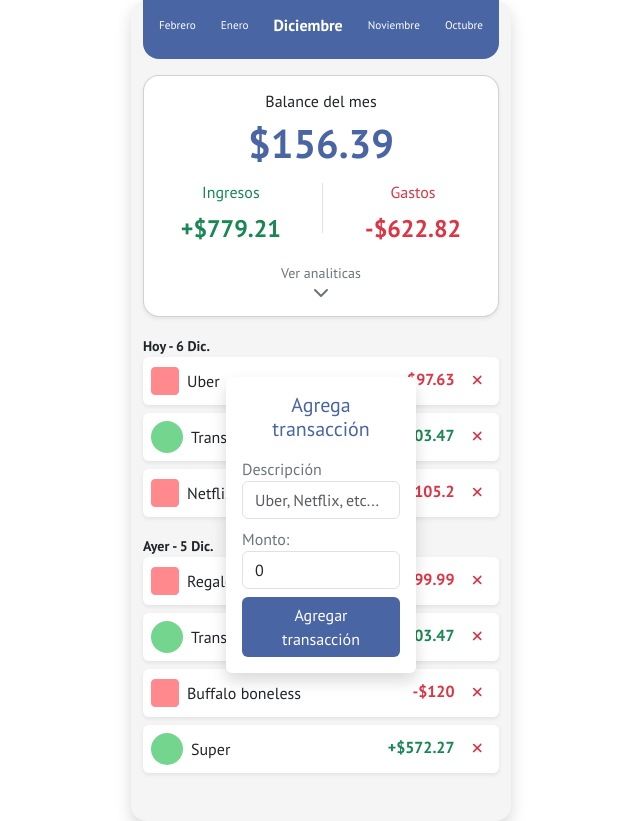
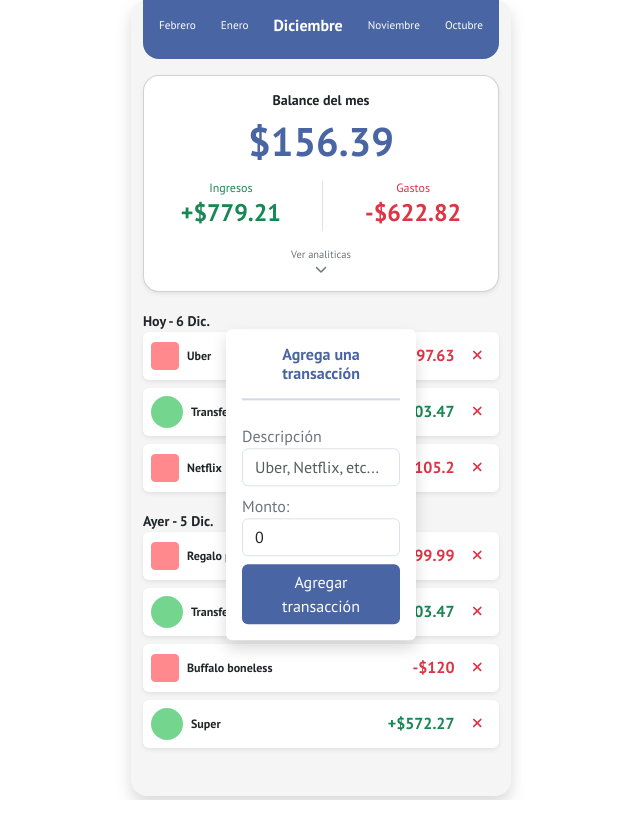
Before and after one commit to ArmandLord/disrupcion-challenge, a React (Vite) app: page / in a window 1280 px wide. Both pictures are taken after a click on the button "Agregar Movimiento". Shown: the whole page, without its empty margins (319-959 px from the left). After the commit the page ends 800 px from the top, so only its background shows below. Built offline with nearby package versions, Linux system fonts and the light colour scheme.

Commit message:
fix: fontSize

```diff
--- a/src/components/AddTransaction.tsx
+++ b/src/components/AddTransaction.tsx
@@ -43,13 +43,21 @@ export const AddTransaction = () => {
       >
         <form onSubmit={onSubmit} className="d-flex flex-column gap-2">
           <h3
-            className="text-center fs-5"
+            className="text-center fs-6 fw-bold m-0"
             style={{
               color: "#4a65a3",
             }}
           >
-            Agrega transacción
+            Agrega una transacción
           </h3>
+          <hr
+            style={{
+              background: "#4a65a3",
+              marginTop: "7px",
+              height: "2px",
+              border: "none",
+            }}
+          />
           <div>
             <label htmlFor="text" className="text-secondary">
               Descripción
--- a/src/components/Balance.tsx
+++ b/src/components/Balance.tsx
@@ -9,7 +9,9 @@ export const Balance = () => {
   return (
     <>
       <div className="text-center mb-2">
-        <h4 className="fs-6 fw-normal">Balance del mes</h4>
+        <h4 style={{ fontSize: "14px" }} className="fw-bolder">
+          Balance del mes
+        </h4>
         <h1 className="fw-bold" style={{ color: "#4a65a3" }}>
           ${total}
         </h1>
--- a/src/components/IncomeExpenses.tsx
+++ b/src/components/IncomeExpenses.tsx
@@ -19,16 +19,29 @@ export const IncomeExpenses = () => {
     <div>
       <div className="d-flex justify-content-around">
         <div className="text-center">
-          <h4 className="fs-6 fw-normal text-success">Ingresos</h4>
+          <h4
+            style={{ fontSize: "12px" }}
+            className="m-0 fw-normal text-success"
+          >
+            Ingresos
+          </h4>
           <p className="fs-4 fw-bold text-success">+${income}</p>
         </div>
         <div className="border-start" style={{ height: "50px" }}></div>
         <div className="text-center">
-          <h4 className="fs-6 fw-normal text-danger">Gastos</h4>
+          <h4
+            style={{ fontSize: "12px" }}
+            className="m-0 fw-normal text-danger"
+          >
+            Gastos
+          </h4>
           <p className="fs-4 fw-bold text-danger">-${expense}</p>
         </div>
       </div>
-      <div className="d-flex flex-column align-items-center text-secondary">
+      <div
+        style={{ fontSize: "12px" }}
+        className="d-flex flex-column align-items-center text-secondary"
+      >
         <small>Ver analiticas</small>
         <FontAwesomeIcon icon="chevron-down" />
       </div>
--- a/src/components/Transaction.tsx
+++ b/src/components/Transaction.tsx
@@ -26,7 +26,9 @@ export const Transaction: FC<Props> = ({ transaction }) => {
             marginRight: ".5rem",
           }}
         />
-        <p className="mb-0">{text}</p>
+        <p style={{ fontSize: "12px" }} className="mb-0 fw-bold">
+          {text}
+        </p>
       </span>
       <section>
         <span
```
